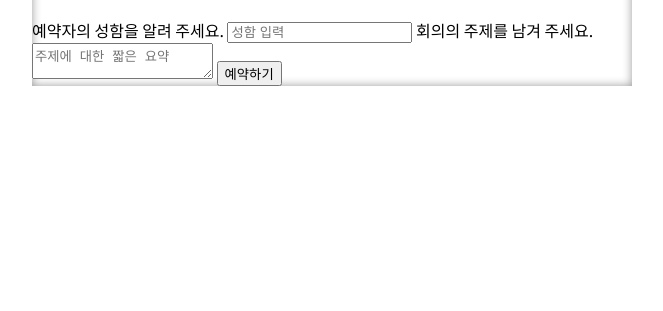
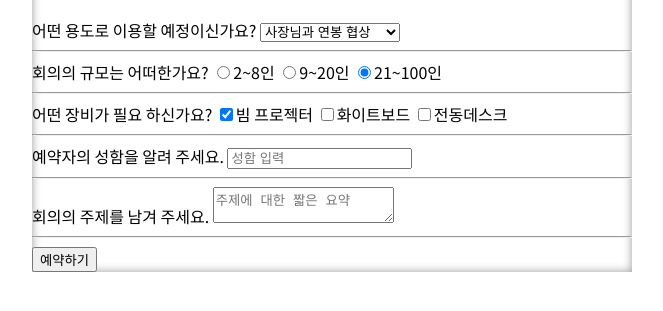
Before and after one commit to amsrj/meetingroom, a plain HTML site: page index.html in a window 1280 px wide. Shown: the part 149-460 px from the top of the page, without its empty margins (308-971 px from the left). Drawn offline with Linux system fonts and the light colour scheme.

Commit message:
select, radio, checkbox 마크업 작성

```diff
--- a/index.html
+++ b/index.html
@@ -12,26 +12,37 @@
 
     <div class="wrapper">
       <h1>회의실 예약</h1>
-      <!--form요소는 서버에 데이터를 보내기 위해 작성한 마크업이다.-->
-      <form action="데이터를서버쪽에보낸당"> <!--action쪽에 데이터를 받을 서버의 주소를 작성한다. -->
-        <!--label은 입력 필드의 제목이다. (질문을 던지기) -->
+      <form action="데이터를서버쪽에보낸당">
+
+        <label for="">어떤 용도로 이용할 예정이신가요?</label>
+        <select name="subject"> <!-- subject: 2 이런 형식으로 서버쪽에 전달됨 , name의 역할에 대하여 공부 필요 -->
+          <option value="0">디자이너와의 티타임</option>
+          <option value="1">개발자와의 코드 리뷰</option>
+          <option value="2" selected>사장님과 연봉 협상</option>
+        </select>
+  <hr>
+        <label>회의의 규모는 어떠한가요?</label>
+        <!--name이 동일하면 같은 데이터라는 뜻, 세개중 하나 선택-->
+        <label><input type="radio" name="size">2~8인</label>
+        <label><input type="radio" name="size">9~20인</label>
+        <label><input type="radio" name="size" checked>21~100인</label>
+  <hr>
+        <label>어떤 장비가 필요 하신가요?</label>
+        <!-- 체크박스는 다중선택 가능 -->
+        <label><input type="checkbox" checked>빔 프로젝터</label>
+        <label><input type="checkbox">화이트보드</label>
+        <label><input type="checkbox">전동데스크</label>
+  <hr>
         <label for="name">예약자의 성함을 알려 주세요.</label>
-        <!--label에 해당하는 입력 필드이다. 정말 다양한 타입이 존재한다. -->
-        <!--label for와 입력 필드의 id값을 동기화 한다. label은 클리커블, 클릭시 입력 필드 focus -->
-
-        <!-- placeholder는 사용자에게 입력 받을 데이터의 힌트이다. -->
-        <input id="name" type="text" placeholder="성함 입력">
-
+        <input name="username" id="name" type="text" placeholder="성함 입력">
+  <hr>
         <label for="topic">회의의 주제를 남겨 주세요.</label>
         <textarea id="topic" placeholder="주제에 대한 짧은 요약"></textarea>
-
-        <!-- button은 실제 데이터를 최종적으로 전송하기위한 장치이다. 보통 엔터를 쳐도 기본 동작된다. -->
+  <hr>
         <button type="submit">예약하기</button>
       </form>
     </div>
 
-    <!-- 이외에도 접근성 차원에서 기본적으로 많은 기능들이 제공 되어진다. (키보드 제어, 포커스등)-->
-
 
   </body>
 </html>
```
